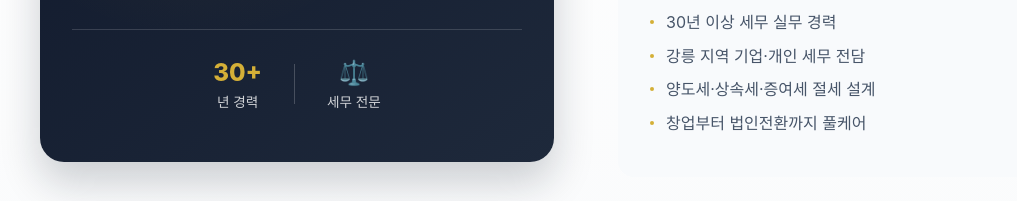
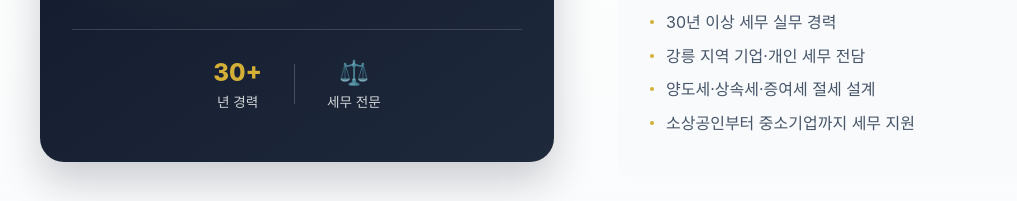
Before and after one commit to bubilife1202/pjs-tax-office, a plain HTML site: page index.html in a window 1280 px wide. Shown: the part 2633-2834 px from the top of the page, without its empty margins (54-1071 px from the left). Drawn offline with Linux system fonts and the light colour scheme; a web font is replaced by a local one.

Commit message:
Fix: 프로필 문구 수정

```diff
--- a/index.html
+++ b/index.html
@@ -325,7 +325,7 @@
                             <li>30년 이상 세무 실무 경력</li>
                             <li>강릉 지역 기업·개인 세무 전담</li>
                             <li>양도세·상속세·증여세 절세 설계</li>
-                            <li>창업부터 법인전환까지 풀케어</li>
+                            <li>소상공인부터 중소기업까지 세무 지원</li>
                         </ul>
                     </div>
                 </div>
```
